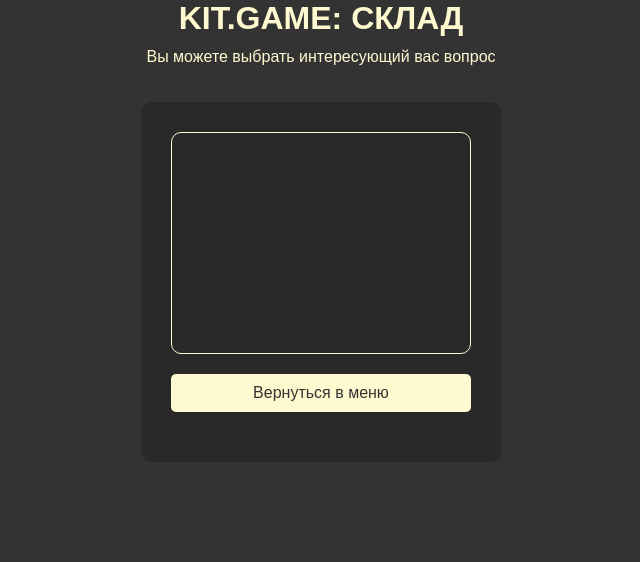
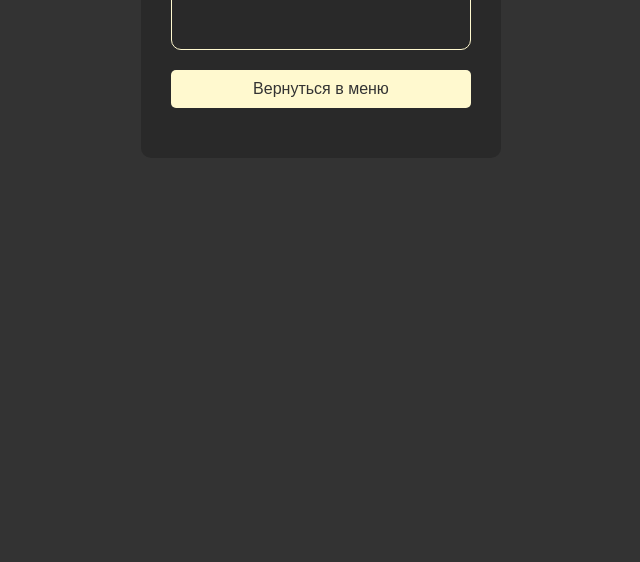
Before and after one commit to dvachhero/storage_game, a Django app: page /chat/ in a window 1280 px wide. Shown: the part 238-800 px from the top of the page, without its empty margins (319-959 px from the left). Run offline with Django 5.2, Linux system fonts and the light colour scheme; the visitor is signed in with stand-in values (Sample User, id 1); data that the repository does not hold is empty.

```diff
--- a/storage_game/bot/templates/chat_page.html
+++ b/storage_game/bot/templates/chat_page.html
@@ -2,8 +2,8 @@
 
 {% block title %}Чат-бот{% endblock %}
 
-{% block subtext %}
-    <div class="subtext">Вы можете выбрать интересующий вас вопрос</div>
+{% block header %}
+    <!-- Пустой блок, убирает весь header -->
 {% endblock %}
 
 {% block content %}
--- a/storage_game/storage_game/templates/base.html
+++ b/storage_game/storage_game/templates/base.html
@@ -155,11 +155,10 @@
 </head>
 <body>
     <div class="header">
+        {% block header %}
         <div class="logo-container">
             <img src="{% block logo %}https://i.ibb.co/FXFR9nZ/image.png{% endblock %}" alt="logo">
         </div>
-        <div>
-            {% block header %}
             <div class="header-text">{% block header_text %}KIT.GAME: СКЛАД{% endblock %}</div>
             <div class="subtext">{% block subtext %}Добро пожаловать в игру{% endblock %}</div>
             {% endblock %}
```
